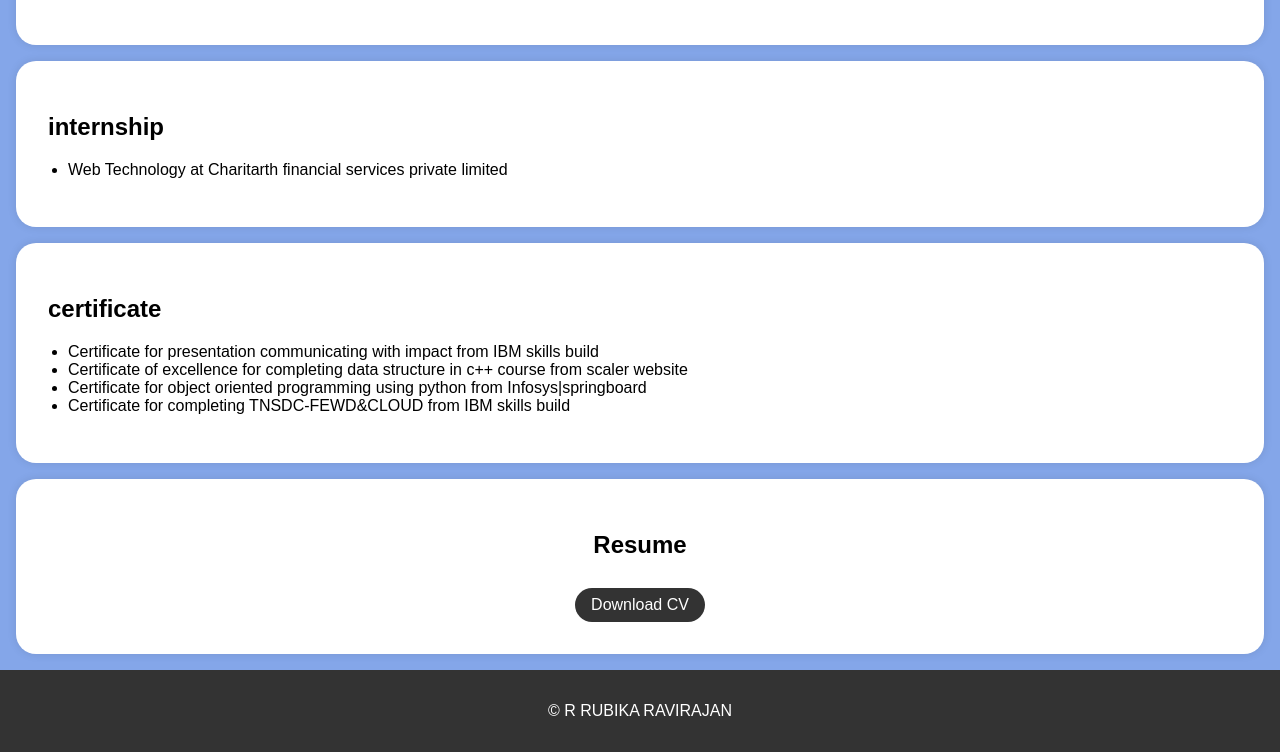
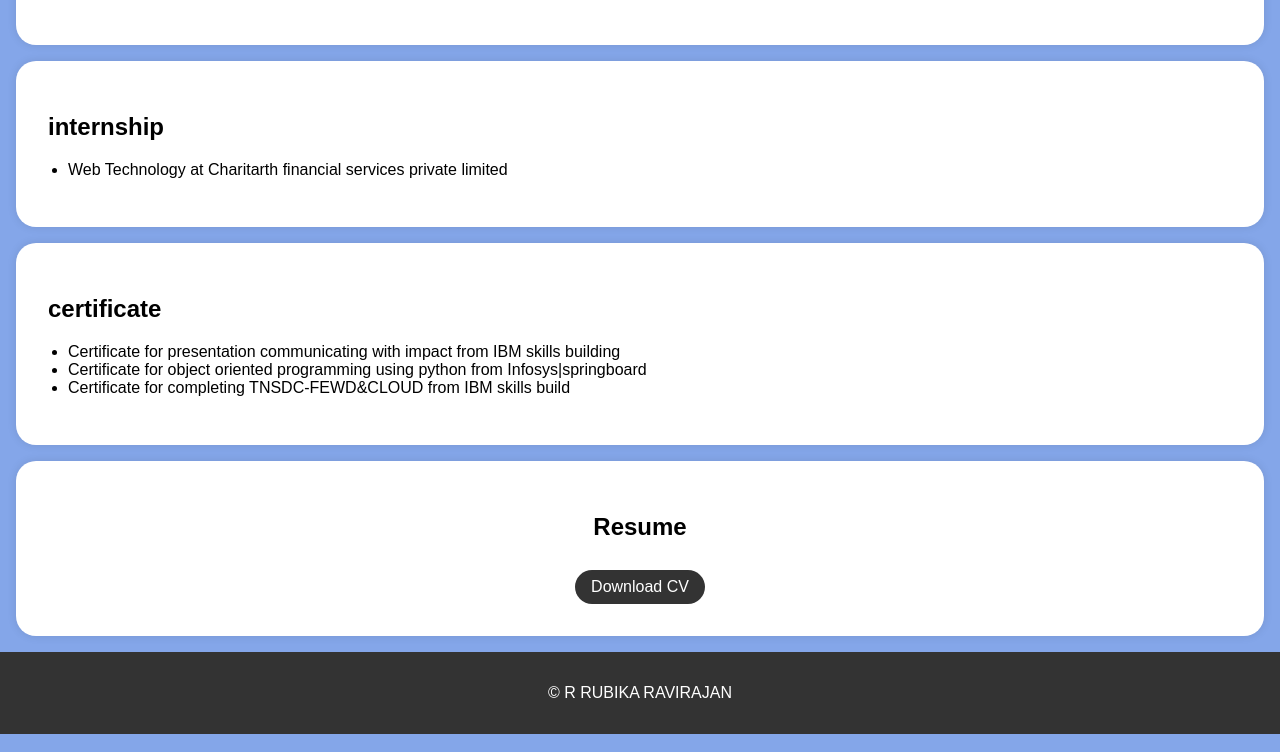
Before and after one commit to Rubikaravirajan/Rubika-s-project-, a plain HTML site: page index.html in a window 1280 px wide. Shown: the part 857-1609 px from the top of the page. Drawn offline with Linux system fonts and the light colour scheme.

Commit message:
Update index.html

```diff
--- a/index.html
+++ b/index.html
@@ -162,8 +162,7 @@
         <div class="section-content">
             <h2>certificate </h2>
             <ul>
-                <li>Certificate for presentation communicating with impact from IBM skills build</li>
-                <li>Certificate of excellence for completing data structure in c++ course from scaler website</li>
+                <li>Certificate for presentation communicating with impact from IBM skills building</li>
                 <li>Certificate for object oriented programming using python from Infosys|springboard</li>
                 <li>Certificate for completing TNSDC-FEWD&CLOUD from IBM skills build</li>
             </ul>
```
